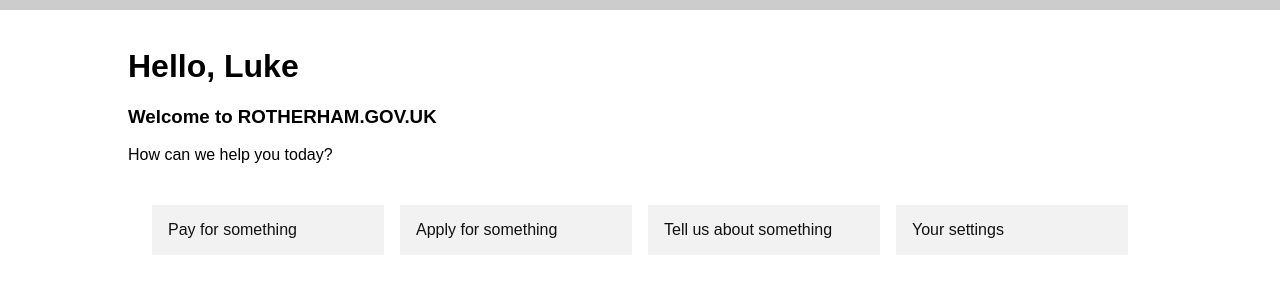
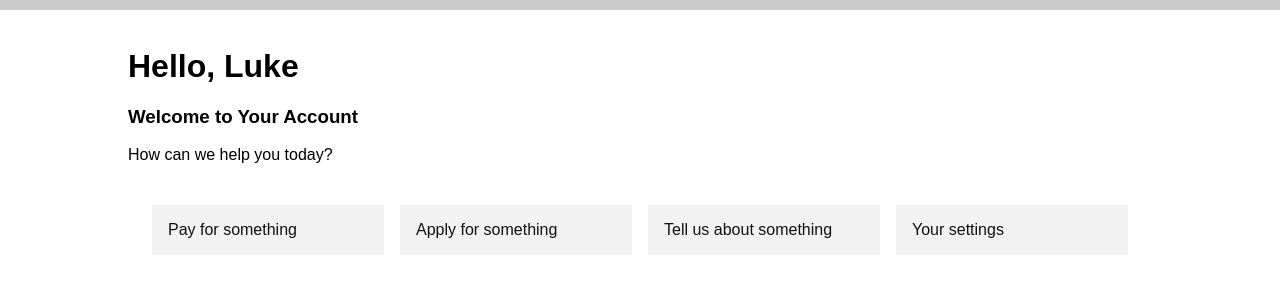
Before and after one commit to jnkly/rmbc-dev, a Jekyll site: the page built from signed-in.md, in a window 1280 px wide. Shown: the part 136-429 px from the top of the page. Built offline with Jekyll 4.4.1, drawn with Linux system fonts in a browser that asks for light colours.

Commit message:
Update signed-in.md

```diff
--- a/signed-in.md
+++ b/signed-in.md
@@ -4,23 +4,23 @@ layout: signed-in
 ---
 
 # Hello, Luke
-### Welcome to ROTHERHAM.GOV.UK
+### Welcome to Your Account
 
 How can we help you today?
 
 <section class="pa3">
       <div class="cf mw8 center">
         <div class="fl w-100 w-50-m w-25-l">
-          <a class="db bg-black-05 ph3 pv2 pa3-m pa3-l f6 f5-m f5-l near-black no-underline hover dim ma1 ma2-l" href="{{site.baseurl}}/">Pay for something</a>
+          <a class="db bg-black-05 ph3 pv2 pa3-m pa3-l f6 f5-m f5-l near-black no-underline hover dim ma1 ma2-l" href="{{site.baseurl}}/form-start">Pay for something</a>
         </div>
         <div class="fl w-100 w-50-m w-25-l">
-          <a class="db bg-black-05 ph3 pv2 pa3-m pa3-l f6 f5-m f5-l near-black no-underline hover dim ma1 ma2-l" href="{{site.baseurl}}/">Apply for something</a>
+          <a class="db bg-black-05 ph3 pv2 pa3-m pa3-l f6 f5-m f5-l near-black no-underline hover dim ma1 ma2-l" href="{{site.baseurl}}/form-start">Apply for something</a>
         </div>
         <div class="fl w-100 w-50-m w-25-l">
-          <a class="db bg-black-05 ph3 pv2 pa3-m pa3-l f6 f5-m f5-l near-black no-underline hover dim ma1 ma2-l" href="{{site.baseurl}}/">Tell us about something</a>
+          <a class="db bg-black-05 ph3 pv2 pa3-m pa3-l f6 f5-m f5-l near-black no-underline hover dim ma1 ma2-l" href="{{site.baseurl}}/form-start">Tell us about something</a>
         </div>
         <div class="fl w-100 w-50-m w-25-l">
-          <a class="db bg-black-05 ph3 pv2 pa3-m pa3-l f6 f5-m f5-l near-black no-underline hover dim ma1 ma2-l" href="{{site.baseurl}}/">Your settings</a>
+          <a class="db bg-black-05 ph3 pv2 pa3-m pa3-l f6 f5-m f5-l near-black no-underline hover dim ma1 ma2-l" href="{{site.baseurl}}/form-start">Your settings</a>
         </div>
       </div>
     </section>
```
